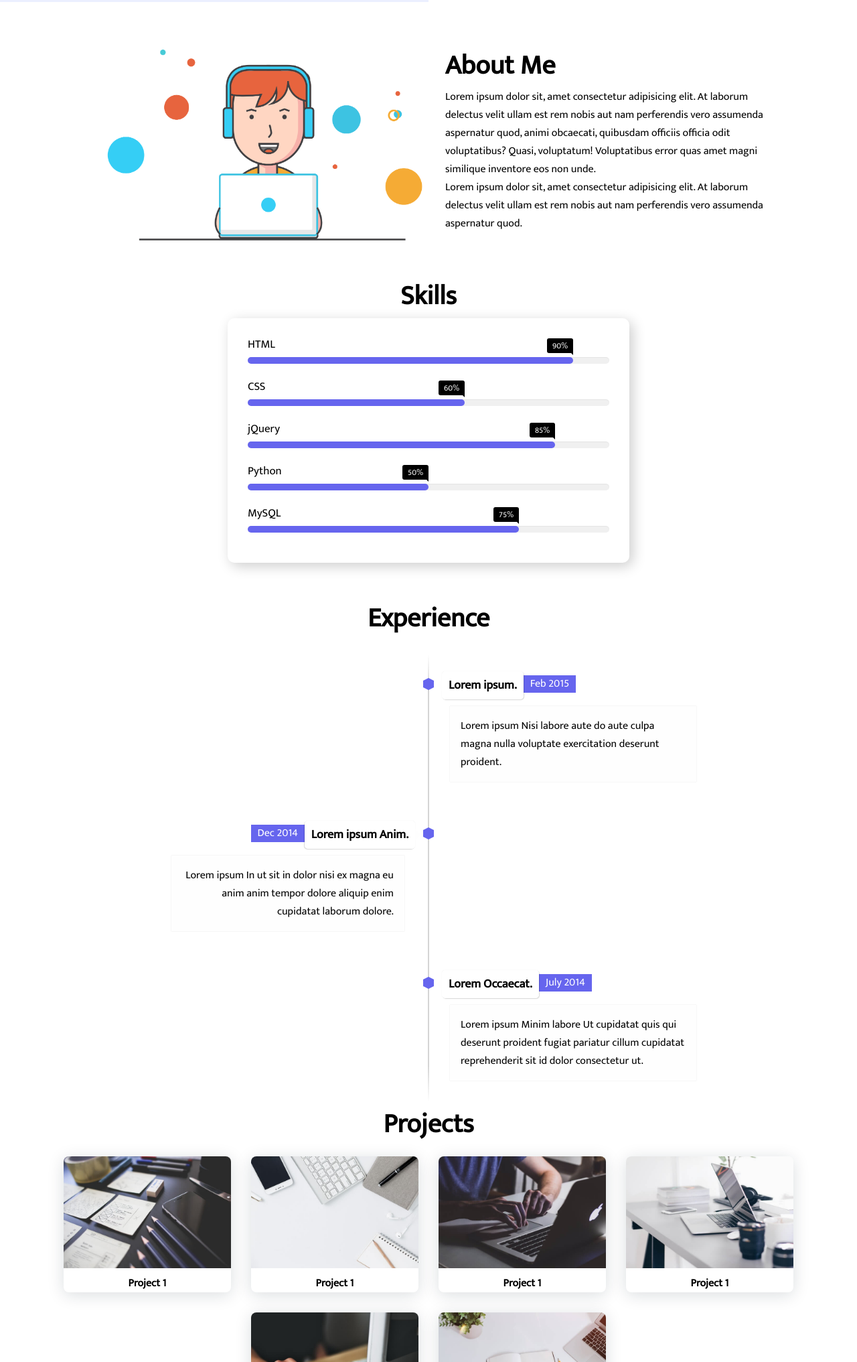
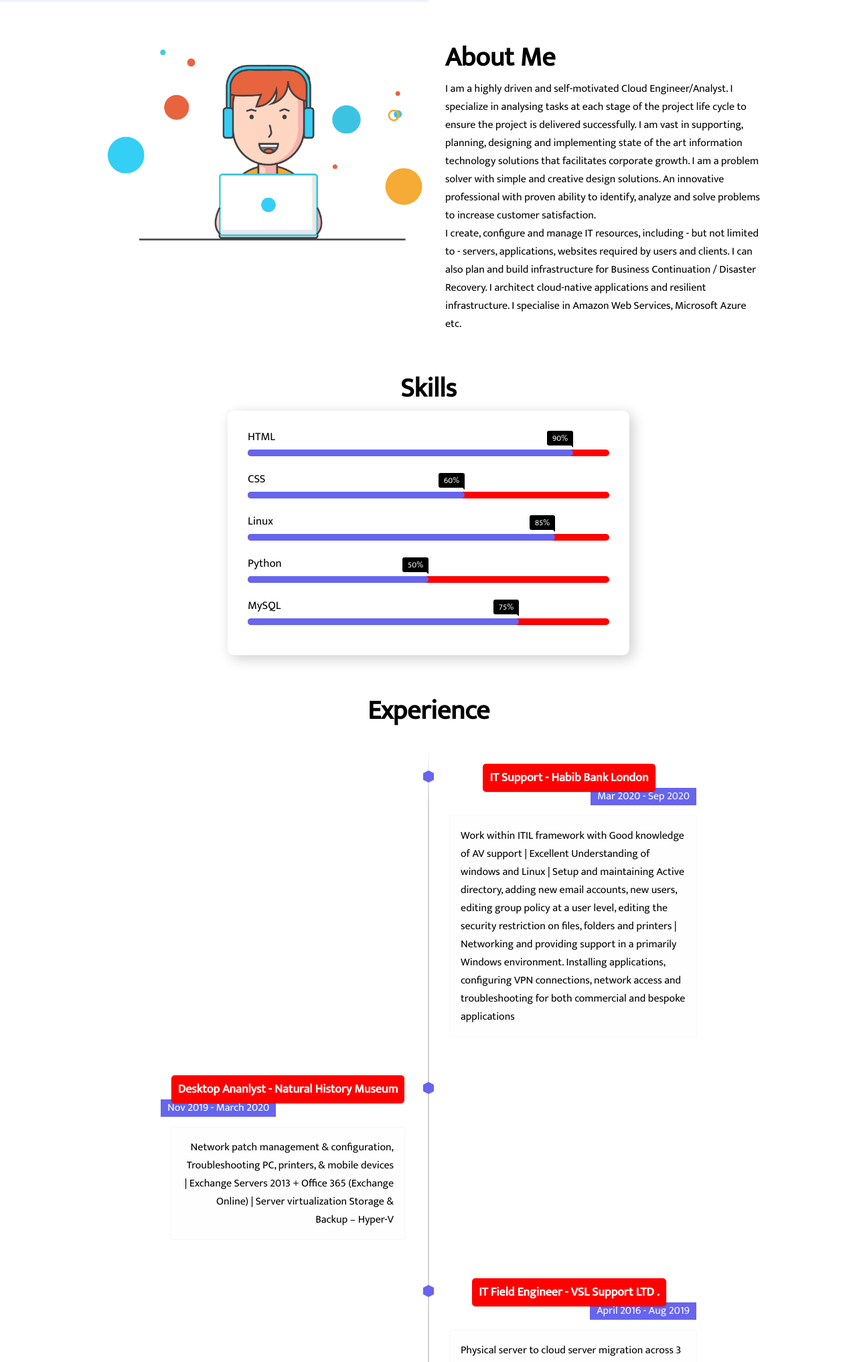
Before and after one commit to gen2soulk/digital-cv, a plain HTML site: page index.html in a window 1280 px wide. Shown: the part 767-2800 px from the top of the page at 67% size. Drawn offline with Linux system fonts and the light colour scheme.

Commit message:
first commit

```diff
--- a/index.html
+++ b/index.html
@@ -24,25 +24,21 @@
     </nav>
     <section class="home">
       <img class="profile" src="./assets/img/profile.jpg" alt="" />
-      <h5 class="sub-head">HEY! I AM</h5>
-      <h1 class="head">Mohammed Ismail</h1>
-      <h2 class="desg" id="about">I'm a <span>Web Designer.</span></h2>
+      <h5 class="sub-head">My Name Is</h5>
+      <h1 class="head">Kehinde Olaleye</h1>
+      <h2 class="desg" id="about">I'm a <span>Cloud Practitioner.</span></h2>
     </section>
     <section class="about">
       <img class="img-fluid" src="./assets/img/about.png" alt="" />
       <div class="about-text">
         <h1 class="heading">About Me</h1>
         <p>
-          Lorem ipsum dolor sit, amet consectetur adipisicing elit. At laborum
-          delectus velit ullam est rem nobis aut nam perferendis vero assumenda
-          aspernatur quod, animi obcaecati, quibusdam officiis officia odit
-          voluptatibus? Quasi, voluptatum! Voluptatibus error quas amet magni
-          similique inventore eos non unde.
+          I am a highly driven and self-motivated Cloud Engineer/Analyst. I specialize in analysing tasks at each stage of the project life cycle to ensure the project is delivered successfully.
+I am vast in supporting, planning, designing and implementing state of the art information technology solutions that facilitates corporate growth. I am a problem solver with simple and creative design solutions. An innovative professional with proven ability to identify, analyze and solve problems to increase customer satisfaction.
+
         </p>
         <p id="skills">
-          Lorem ipsum dolor sit, amet consectetur adipisicing elit. At laborum
-          delectus velit ullam est rem nobis aut nam perferendis vero assumenda
-          aspernatur quod.
+          I create, configure and manage IT resources, including - but not limited to - servers, applications, websites required by users and clients. I can also plan and build infrastructure for Business Continuation / Disaster Recovery. I architect cloud-native applications and resilient infrastructure. I specialise in Amazon Web Services, Microsoft Azure etc.
         </p>
       </div>
     </section>
@@ -67,7 +63,7 @@
         </div>
         <div class="bar">
           <div class="info">
-            <span>jQuery</span>
+            <span>Linux</span>
           </div>
           <div class="progress-line jquery">
             <span></span>
@@ -100,14 +96,13 @@
           <div class="direction-r">
             <div class="flag-wrapper">
               <span class="hexa"></span>
-              <span class="flag">Lorem ipsum.</span>
+              <span class="flag">IT Support - Habib Bank London</span>
               <span class="time-wrapper"
-                ><span class="time">Feb 2015</span></span
+                ><span class="time">Mar 2020 - Sep 2020</span></span
               >
             </div>
             <div class="desc">
-              Lorem ipsum Nisi labore aute do aute culpa magna nulla voluptate
-              exercitation deserunt proident.
+              	Work within ITIL framework with Good knowledge of AV support | Excellent Understanding of windows and Linux | Setup and maintaining Active directory, adding new email accounts, new users, editing group policy at a user level, editing the security restriction on files, folders and printers | Networking and providing support in a primarily Windows environment. Installing applications, configuring VPN connections, network access and troubleshooting for both commercial and bespoke applications
             </div>
           </div>
         </li>
@@ -117,14 +112,13 @@
           <div class="direction-l">
             <div class="flag-wrapper">
               <span class="hexa"></span>
-              <span class="flag">Lorem ipsum Anim.</span>
+              <span class="flag">Desktop Ananlyst - Natural History Museum</span>
               <span class="time-wrapper"
-                ><span class="time">Dec 2014</span></span
+                ><span class="time">Nov 2019 - March 2020</span></span
               >
             </div>
             <div class="desc">
-              Lorem ipsum In ut sit in dolor nisi ex magna eu anim anim tempor
-              dolore aliquip enim cupidatat laborum dolore.
+              Network patch management & configuration, Troubleshooting PC, printers, & mobile devices | Exchange Servers 2013 + Office 365 (Exchange Online) | Server virtualization Storage & Backup – Hyper-V
             </div>
           </div>
         </li>
@@ -134,15 +128,14 @@
           <div class="direction-r">
             <div class="flag-wrapper">
               <span class="hexa"></span>
-              <span class="flag">Lorem Occaecat.</span>
+              <span class="flag">IT Field Engineer - VSL Support LTD .</span>
               <span class="time-wrapper"
-                ><span class="time">July 2014</span></span
+                ><span class="time">April 2016 - Aug 2019</span></span
               >
             </div>
             <div class="desc">
-              Lorem ipsum Minim labore Ut cupidatat quis qui deserunt proident
-              fugiat pariatur cillum cupidatat reprehenderit sit id dolor
-              consectetur ut.
+              Physical server to cloud server migration across 3 offices (Azure) | Windows 10 roll out | Troubleshooting MS office 365 (Mac & Windows) | Active Directory – password reset, account setup, account configuration
+
             </div>
           </div>
         </li>
@@ -173,10 +166,9 @@
           <img src="assets/img/work5.jpg" alt="" />
           <h4 style="text-align: center">Project 1</h4>
         </div>
-        <div class="work__img">
-          <img src="assets/img/work6.jpg" alt="" />
-          <h4 style="text-align: center">Project 1</h4>
-        </div>
+
+		<h2 class="desg" id="about">Connect <span>with me online <a href="https://www.linkedin.com/in/keholaleye/">LinkedIn</a> | <a href="https://github.com/gen2soulk">GitHub</a></span></h2>
+
       </div>
     </section>
   </body>
--- a/style.css
+++ b/style.css
@@ -30,7 +30,7 @@ nav {
 }
 .nav-logo span::after {
   content: "";
-  background: #3e64ff;
+  background: red;
   width: 50px;
   position: absolute;
   top: 0;
@@ -167,7 +167,7 @@ nav {
 .skill-bars .bar .progress-line {
   height: 10px;
   width: 100%;
-  background: #f0f0f0;
+  background: red;
   position: relative;
   transform: scaleX(0);
   transform-origin: left;
@@ -430,11 +430,12 @@ nav {
 .flag {
   position: relative;
   display: inline;
-  background: rgb(255, 255, 255);
+  background: red;
   font-weight: 600;
   z-index: 15;
   padding: 6px 10px;
   text-align: left;
+  color: white;
   border-radius: 5px;
 }
 
```
Also changed, not shown: assets/img/keh.png (added), assets/img/profile.jpg.
